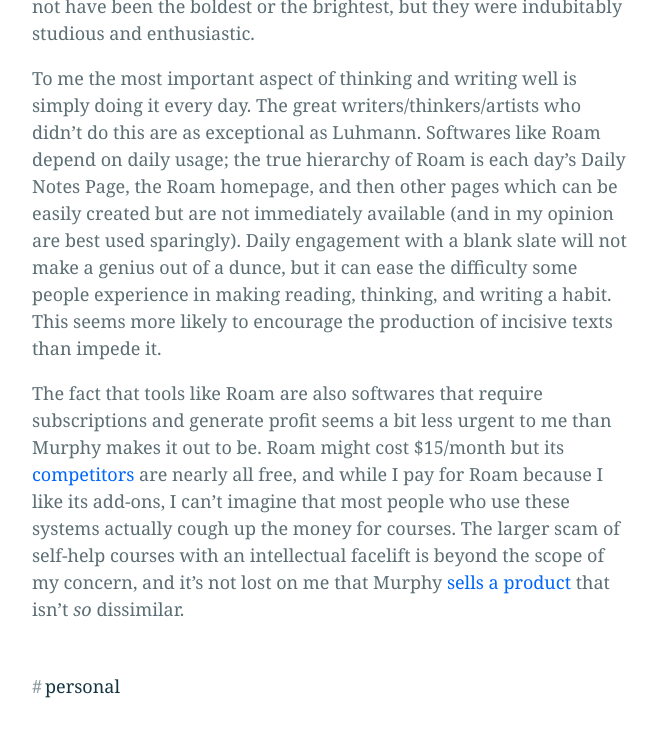
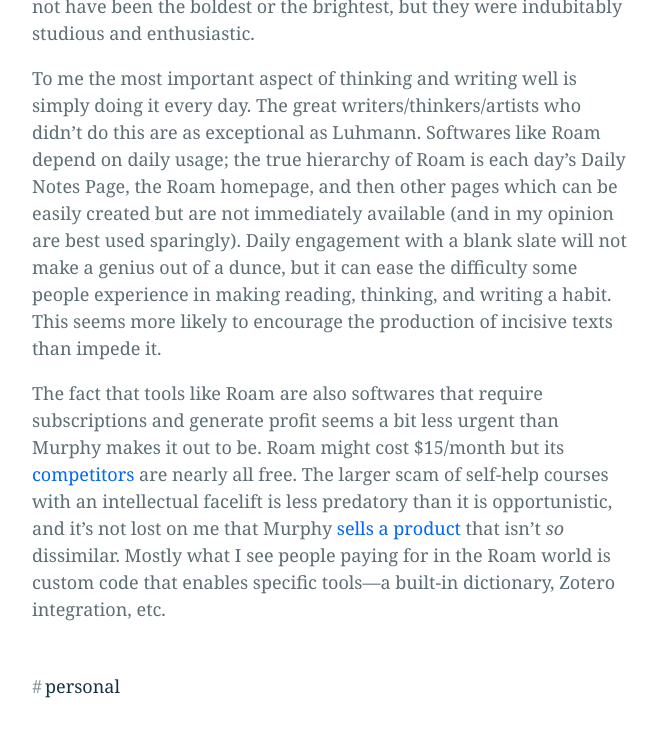
Before and after one commit to bliss-st/ss-website, a Jekyll site: the page built from _posts/2022-4-27-in-defense.md, in a window 1280 px wide and 900 px high, scrolled down 1766 px. Shown: the top 737 px of the window, without its empty margins (308-966 px from the left). Built offline with Jekyll 4.4.1, drawn with Linux system fonts in a browser that asks for light colours.

Commit message:
Update 2022-4-27-in-defense.md

```diff
--- a/_posts/2022-4-27-in-defense.md
+++ b/_posts/2022-4-27-in-defense.md
@@ -15,4 +15,4 @@
 
 To me the most important aspect of thinking and writing well is simply doing it every day. The great writers/thinkers/artists who didn't do this are as exceptional as Luhmann. Softwares like Roam depend on daily usage; the true hierarchy of Roam is each day's Daily Notes Page, the Roam homepage, and then other pages which can be easily created but are not immediately available (and in my opinion are best used sparingly). Daily engagement with a blank slate will not make a genius out of a dunce, but it can ease the difficulty some people experience in making reading, thinking, and writing a habit. This seems more likely to encourage the production of incisive texts than impede it.
 
-The fact that tools like Roam are also softwares that require subscriptions and generate profit seems a bit less urgent to me than Murphy makes it out to be. Roam might cost $15/month but its [competitors]("https://logseq.com/") are nearly all free, and while I pay for Roam because I like its add-ons, I can't imagine that most people who use these systems actually cough up the money for courses. The larger scam of self-help courses with an intellectual facelift is beyond the scope of my concern, and it's not lost on me that Murphy [sells a product]("https://indiethinkers.org/") that isn't <em>so</em> dissimilar.
+The fact that tools like Roam are also softwares that require subscriptions and generate profit seems a bit less urgent than Murphy makes it out to be. Roam might cost $15/month but its [competitors]("https://logseq.com/") are nearly all free. The larger scam of self-help courses with an intellectual facelift is less predatory than it is opportunistic, and it's not lost on me that Murphy [sells a product]("https://indiethinkers.org/") that isn't <em>so</em> dissimilar. Mostly what I see people paying for in the Roam world is custom code that enables specific tools—a built-in dictionary, Zotero integration, etc.
```
